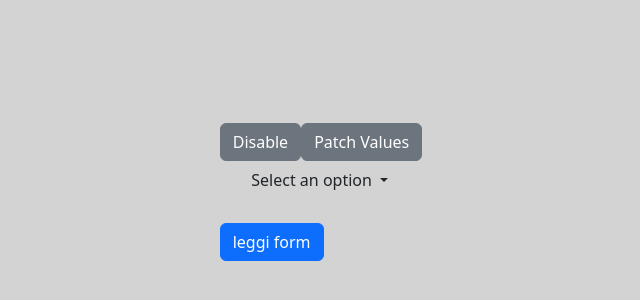
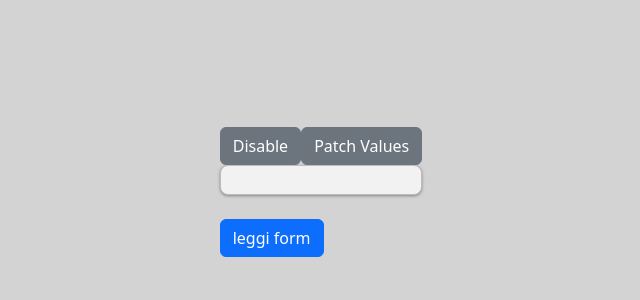
Before and after one commit to Ramateca/angluar-multi-select, an Angular app: page / in a window 1280 px wide. Shown: the part 208-508 px from the top of the page, without its empty margins (319-959 px from the left). Built offline with nearby package versions, Linux system fonts and the light colour scheme.

Commit message:
placeholder e miglioramenti vari

```diff
--- a/src/app/main/main.component.html
+++ b/src/app/main/main.component.html
@@ -1,9 +1,9 @@
 <button class="btn btn-secondary" (click)="switchDisable()">{{ isDisabled ? 'Enable' : 'Disable'}}</button>
 <button class="btn btn-secondary" (click)="patchValues()">Patch Values</button>
 <form [formGroup]="group">
-  <multi-select formControlName="first">
+  <multi-select placeholer="Seleziona un utente" formControlName="first">
     @for (option of options; track option) {
-    <option [ngValue]="option.value">{{ option.label }}</option>
+    <option [value]="option.value">{{ option.label }}</option>
     }
   </multi-select>
   <br />
--- a/src/app/main/main.component.ts
+++ b/src/app/main/main.component.ts
@@ -44,14 +44,13 @@ export class MainComponent {
 
   formDisplay(): void {
     console.log(this.group.getRawValue());
-    this.options.pop();
   }
 
   isDisabled: boolean = false;
 
   patchValues(): void {
     let first = this.group.get("first");
-    first?.patchValue([])
+    first?.reset();
   }
 
   switchDisable() {
--- a/src/app/multi-select/multi-select.component.html
+++ b/src/app/multi-select/multi-select.component.html
@@ -1,17 +1,34 @@
 <button
   #dropdown_toggler
-  class="dropdown-toggle btn form-control"
+  class="multi-select-dropdown-toggle"
   type="button"
   [disabled]="isDisabled()"
   (click)="dorpdown($event)"
 >
-  {{ display() || "Select an option" }}
+  {{ display() || placeholder() }}
 </button>
-<div #dropdown id="dropdown" class="dropdown-menu">
+<div #dropdown class="mulit-select-dropdown-menu">
   @for (option of options(); track option) {
-  <div class="d-flex align-items-center dropdown-item" [attr.disabled]="option.disabled" (click)="onSelectOption(option)" onkeydown="">
-    <input type="checkbox" [disabled]="option.disabled" class="mx-2 form-check-input" [checked]="option.selected">
-    <option [selected]="option.selected" [disabled]="option.disabled" class="form-check-label">
+  <div
+    tabindex="0"
+    class="multi-select-dropdown-item"
+    [attr.disabled]="option.disabled"
+    (click)="onSelectOption(option)"
+    (keydown.enter)="onSelectOption(option)"
+    onkeydown=""
+  >
+    <input
+      tabindex="-1"
+      type="checkbox"
+      [disabled]="option.disabled"
+      class="multi-select-option-checkbox"
+      [checked]="option.selected"
+    />
+    <option
+      [selected]="option.selected"
+      [disabled]="option.disabled"
+      class="multi-select-option"
+    >
       {{ option.label }}
     </option>
   </div>
--- a/src/app/multi-select/multi-select.component.scss
+++ b/src/app/multi-select/multi-select.component.scss
@@ -1,39 +1,87 @@
-button {
-  max-width: 200px;
+.multi-select-dropdown-toggle {
+  display: inline-block;
+
+  padding: 5px 10px;
+  flex: 1;
+
   text-wrap: nowrap;
   text-overflow: ellipsis;
   overflow: hidden;
-}
 
-button[active] {
-  border-bottom-left-radius: 0;
-  border-bottom-right-radius: 0;
+  border: 1px solid #bdbdbd;
+  border-radius: 1vmin;
+
+
+  &:not(:focus) {
+    box-shadow: 0px 1px 3px 0px #858585;
+  }
+  background-color: #f2f2f2;
+
+  &:focus,
+  &:has(+ [open]),
+  &:focus-visible {
+    box-shadow: 0 0 3px 0.2rem #858585;
+    outline: 0;
+  }
 }
 
 :host {
   position: relative;
   display: flex;
+  min-height: 30px;
 }
 
-#dropdown {
+.mulit-select-dropdown-menu {
+  display: none;
+
   width: 100%;
+  max-width: 100%;
   max-height: 120px;
-  overflow-y: auto !important;
-  max-width: 100%;
+
+  background-color: lightgrey;
+  -webkit-box-shadow: 0px 7px 15px 1px #000000;
+  box-shadow: 0px 7px 15px 1px #000000;
+
+  text-wrap: nowrap;
   text-overflow: ellipsis;
-  overflow: hidden;
-  text-wrap: nowrap;
+  overflow-x: hidden;
+  overflow-y: auto;
+
   position: absolute;
   top: 100%;
 
+  padding: 1vmin 0;
+  border-radius: 1vmin;
+
   &::-webkit-scrollbar {
     width: 5px;
-    background-color: transparent;
+
+    background-color: rgba(0, 0, 0, 0.2);
   }
   &::-webkit-scrollbar-thumb {
-    width: 1px;
-    border-radius: 1vmin;
     background-color: gray;
+  }
+
+  &[open] {
+    display: block;
+  }
+
+  .multi-select-dropdown-item {
+    display: flex;
+    gap: 20px;
+
+    width: 100%;
+
+    cursor: pointer;
+
+    padding: 5px 10px;
+
+    &:focus,
+    &:focus-visible,
+    &:hover {
+      background-color: rgba(0, 0, 0, 0.1);
+      outline: 0;
+    }
   }
 }
 
--- a/src/app/multi-select/multi-select.component.ts
+++ b/src/app/multi-select/multi-select.component.ts
@@ -1,9 +1,6 @@
 import {
-  Attribute,
   Component,
   ElementRef,
-  Input,
-  InputSignal,
   Signal,
   ViewChild,
   WritableSignal,
@@ -50,7 +47,8 @@ type Option = HTMLOptionElementWithAnyValueType;
   },
 })
 export class MultiSelectComponent implements ControlValueAccessor {
-  private children: Signal<readonly HTMLOptionElementWithAnyValueType[]> = contentChildren(HTMLOptionElementWithAnyValueType);
+  private children: Signal<readonly HTMLOptionElementWithAnyValueType[]> =
+    contentChildren(HTMLOptionElementWithAnyValueType);
 
   @ViewChild('dropdown') dropdown!: ElementRef<HTMLDivElement>;
   @ViewChild('dropdown_toggler')
@@ -61,6 +59,10 @@ export class MultiSelectComponent implements ControlValueAccessor {
   fromSelectOptions!: Signal<readonly Option[]>;
 
   public options: Signal<readonly Option[]> = signal([]);
+
+  public noValueOption = computed(() => {
+    return this.options().filter((option) => !option.value)[0];
+  });
 
   protected selectedOptions: WritableSignal<Option[]> = signal([]);
   protected selectedOptionsValues: Signal<any[]> = computed(() => {
@@ -125,6 +127,26 @@ export class MultiSelectComponent implements ControlValueAccessor {
     alias: 'required',
     transform: booleanAttribute,
   });
+  placeholder = input('', {
+    alias: 'placeholer',
+    transform: (value: any) => {
+      switch (typeof value) {
+        case 'string':
+          return value;
+        case 'number':
+        case 'bigint':
+        case 'boolean':
+        case 'object':
+          return value.toString();
+        case 'function':
+          return value().toString();
+        case 'symbol':
+          return value.toString().replace(/Symbol\((.*)\)/, '$1');
+        case 'undefined':
+          return '';
+      }
+    },
+  });
 
   isDisabled: WritableSignal<boolean> = signal<boolean>(this.disabled());
 
@@ -144,20 +166,27 @@ export class MultiSelectComponent implements ControlValueAccessor {
     );
     effect(() => {
       if (this.dropdown) {
-        if(this.isDisabled()) {
-          this.dropdown.nativeElement.removeAttribute("open");
-          this.dropdownToggler.nativeElement.removeAttribute("active");
+        if (this.isDisabled()) {
+          this.dropdown.nativeElement.removeAttribute('open');
+          this.dropdownToggler.nativeElement.removeAttribute('active');
         }
       }
-    })
+    });
   }
 
   writeValue(values: any[]): void {
-    this.options().forEach((option) => {
-      const isValueIncluded: boolean = values.includes(option.value);
-      if (isValueIncluded) option.selected = true;
-      else option.selected = false;
-    });
+    if (!Array.isArray(values)) {
+      this.options().forEach((option) => {
+        if (option.value === values) option.selected = true;
+        else option.selected = false;
+      });
+    } else {
+      this.options().forEach((option) => {
+        const isValueIncluded: boolean = values.includes(option.value);
+        if (isValueIncluded) option.selected = true;
+        else option.selected = false;
+      });
+    }
     this.selectedOptions.set(
       this.options().filter((option) => option.selected)
     );
@@ -168,7 +197,7 @@ export class MultiSelectComponent implements ControlValueAccessor {
   }
 
   registerOnTouched(fn: any): void {
-    return;
+    fn();
   }
 
   setDisabledState(isDisabled: boolean): void {
--- a/src/app/multi-select/multi-select.directive.ts
+++ b/src/app/multi-select/multi-select.directive.ts
@@ -1,13 +1,10 @@
 import {
   Directive,
   ElementRef,
-  Input,
-  InputSignal,
   Signal,
   ViewContainerRef,
   booleanAttribute,
   contentChildren,
-  effect,
   input,
 } from '@angular/core';
 import { MultiSelectComponent } from './multi-select.component';
@@ -26,6 +23,21 @@ export class MultiSelectDiverctive {
   ) {}
   isRequired = input(false, { alias: 'required', transform: booleanAttribute });
   isDisabled = input(false, { alias: 'disabled', transform: booleanAttribute });
+  placeholder = input('', {
+    alias: 'placeholer',
+    transform: (value: any) => {
+      switch (typeof value) {
+        case 'string': return value;
+        case 'number':
+        case 'bigint':
+        case 'boolean':
+        case 'object': return value.toString();
+        case 'function': return value().toString();
+        case 'symbol': return value.toString().replace(/Symbol\((.*)\)/, "$1");
+        case 'undefined': return "";
+      }
+    },
+  });
 
   ngAfterContentInit(): void {
     let template = this.select.nativeElement;
@@ -37,6 +49,7 @@ export class MultiSelectDiverctive {
       multiSelect.instance.fromSelect = true;
       multiSelect.instance.required = this.isRequired;
       multiSelect.instance.disabled = this.isDisabled;
+      multiSelect.instance.placeholder = this.placeholder;
       multiSelect.instance.fromSelectOptions = this.options;
       if (maybeFormControlName && maybeFormControlName.trim() !== '')
         multiSelect.instance.formcontrolname = maybeFormControlName;
```
